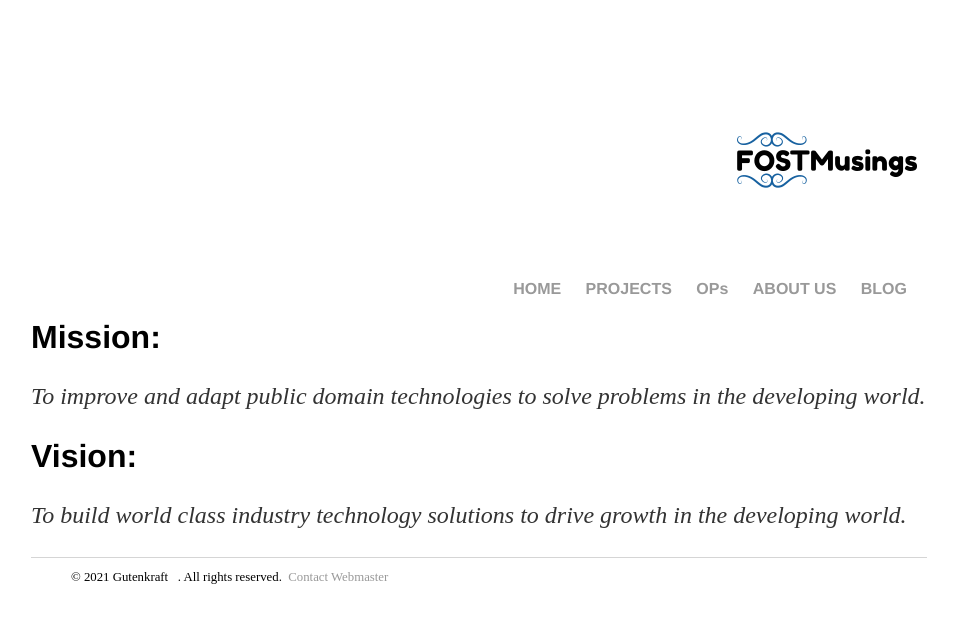
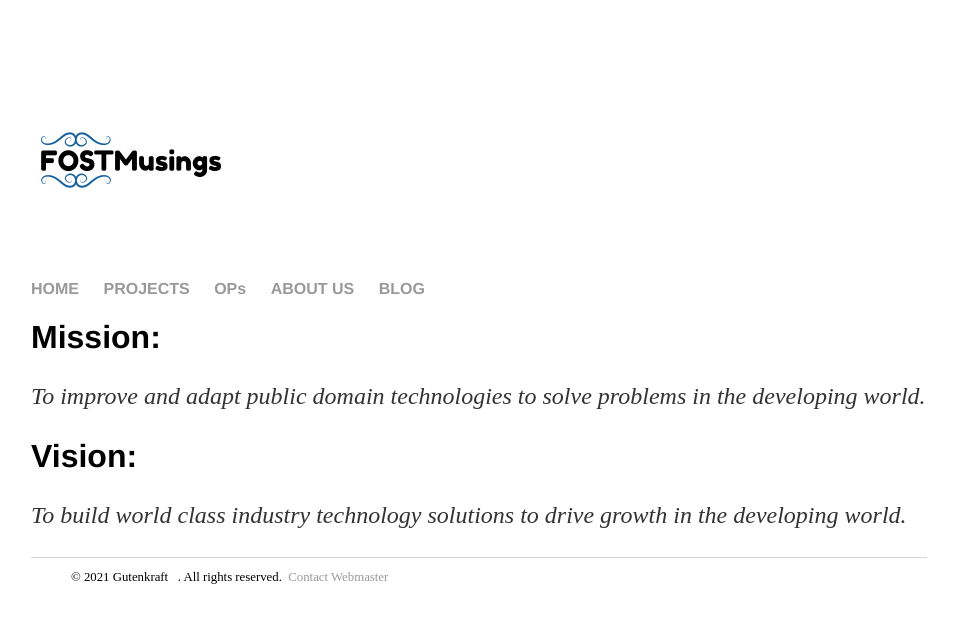
Before and after one commit to oferonmi/datafilik.github.io, a Jekyll site: the page built from index.html, in a window 1280 px wide. Shown: the top 623 px of the page, without its empty margins (161-1116 px from the left). Built offline with Jekyll 4.4.1, drawn with Linux system fonts in a browser that asks for light colours.

Commit message:
content update

```diff
--- a/_includes/header.html
+++ b/_includes/header.html
@@ -1,7 +1,7 @@
-<div class="header" align="right">
-	<img src="/img/fostmusings_logo.png" alt="logo">
+<div class="header" valign="center">
+	<img src="/img/fostmusings_logo.png" alt="logo" valign = "left">
 
-	<nav>
+	<nav valign = "right">
 		<ul>
 			<li><a href="/">HOME</a></li>
 			<li><a href="/projects">PROJECTS</a></li>
```
